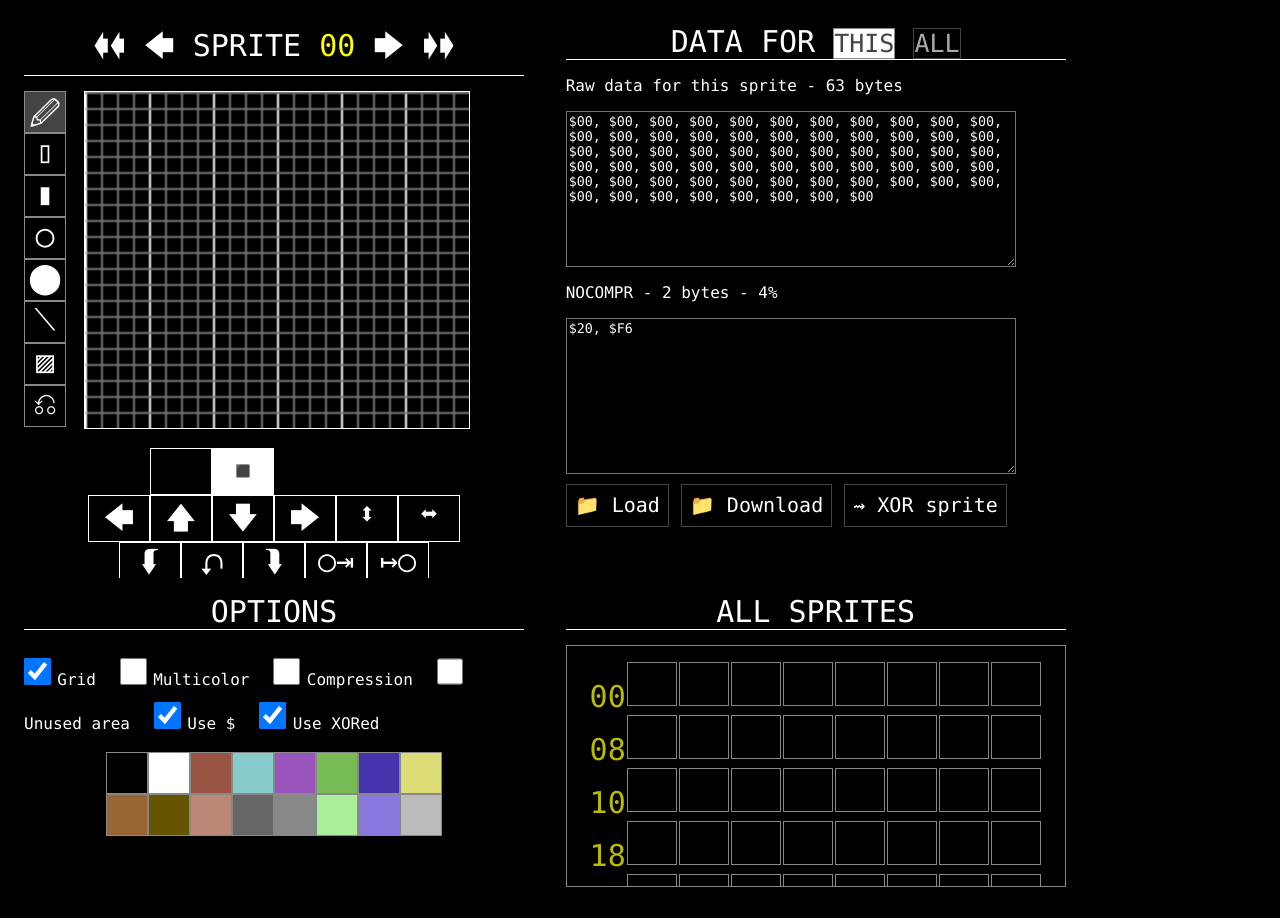
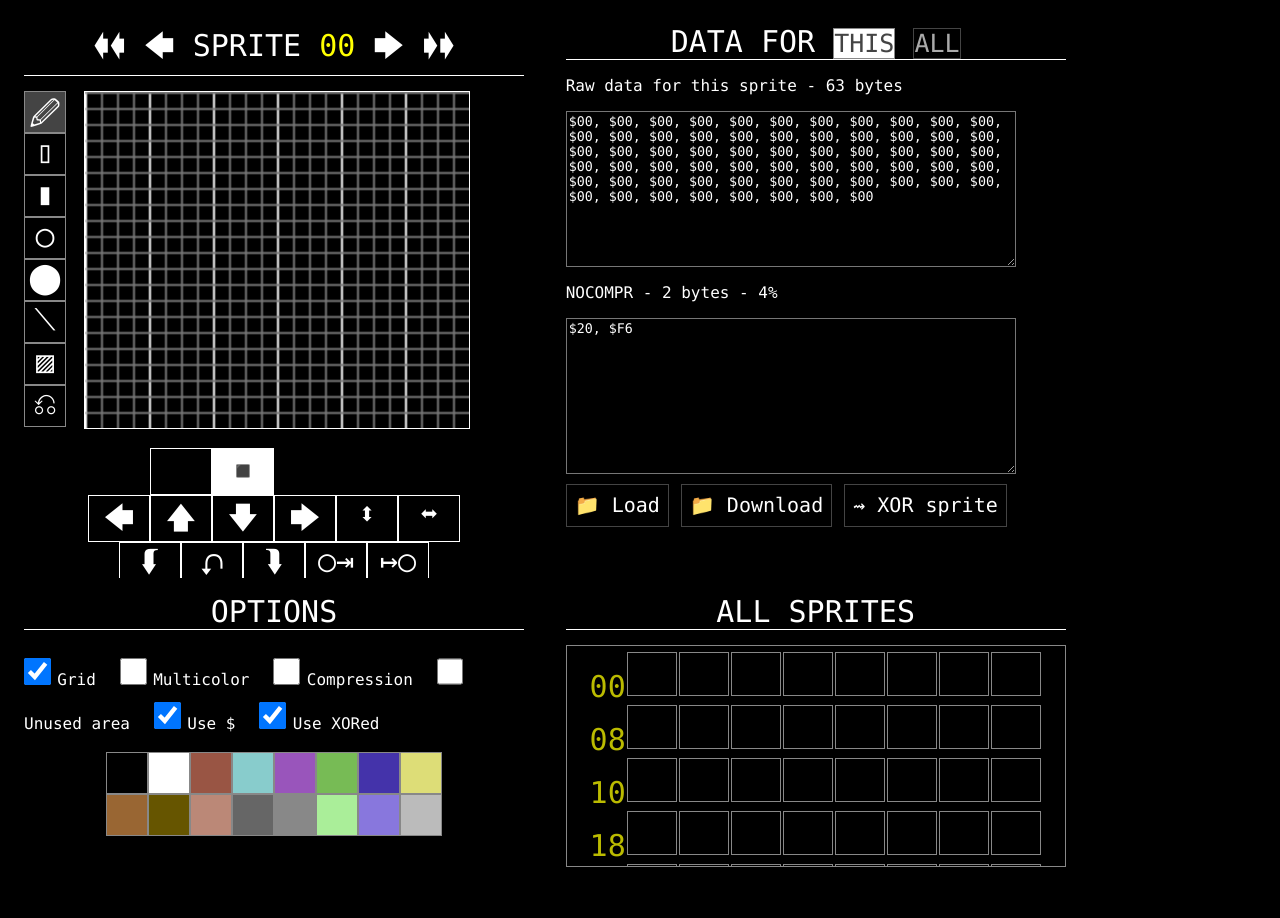
Before and after one commit to zoli8000/zoli8000.github.io, a plain HTML site: page spredit/spredit.html in a window 1280 px wide. Drawn offline with Linux system fonts and the light colour scheme.

Commit message:
Update styles.css
Changed padding - rendered differently on different browsers

```diff
--- a/spredit/styles.css
+++ b/spredit/styles.css
@@ -219,7 +219,7 @@
     height: 70%;
     border: 1px solid #888;
     text-align: center;
-    padding: 0.5em;
+    padding: 5px;
     font-size: 30px;
 }
 
```
